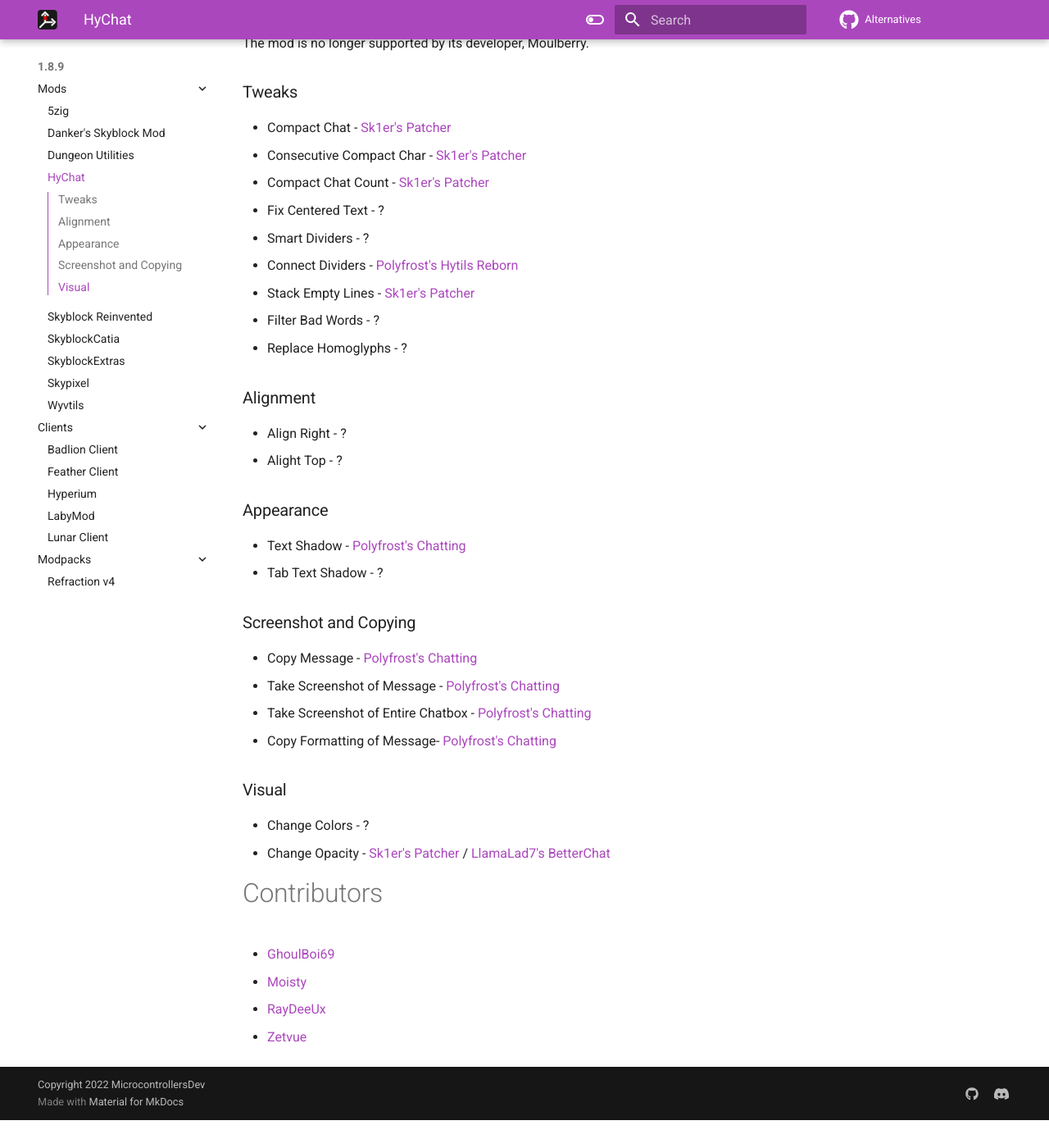
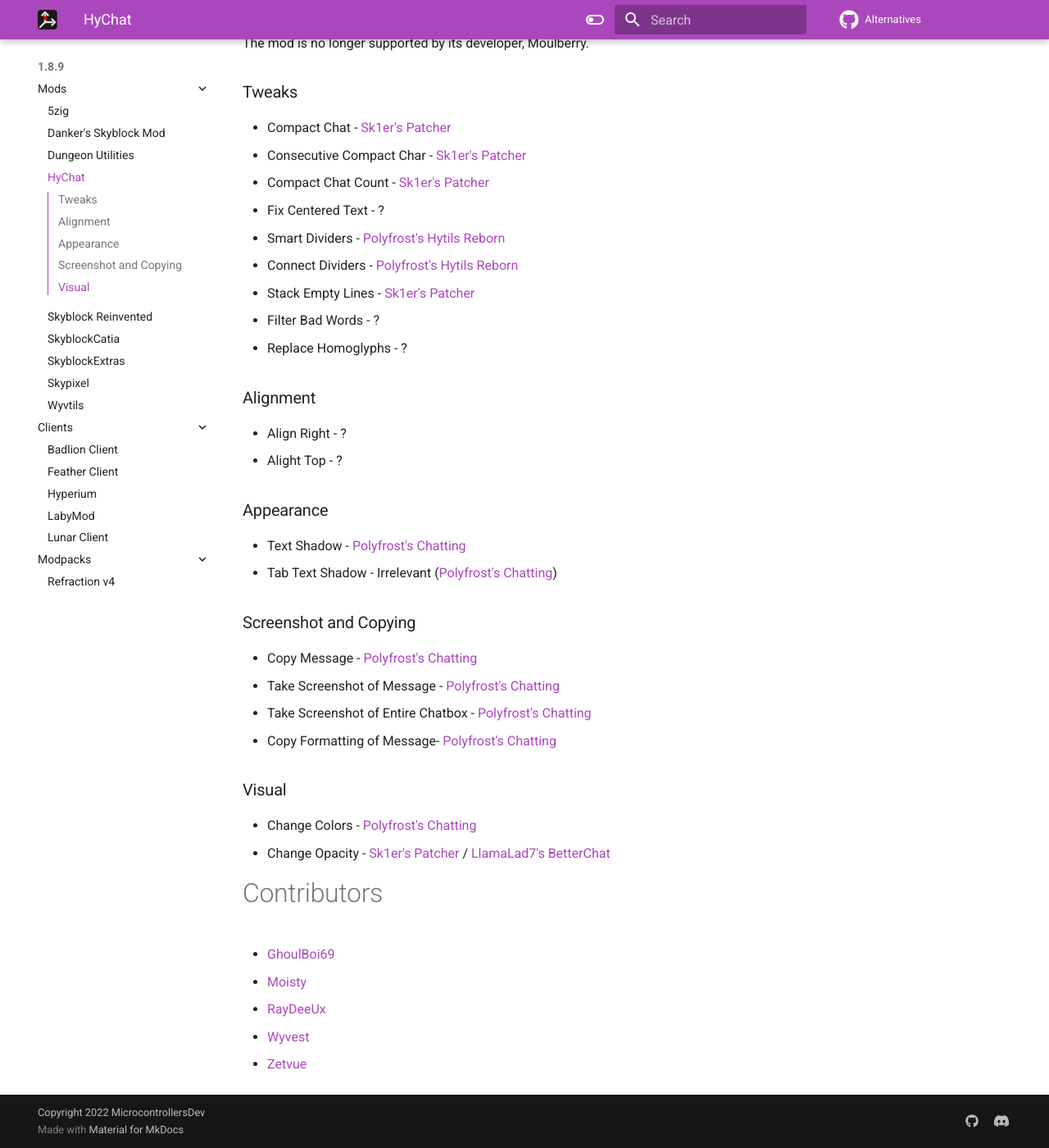
Before and after one commit to MicrocontrollersDev/Alternatives, an MkDocs documentation site: the page built from docs/1.8.9/hychat.md, in a window 1280 px wide and 1400 px high, scrolled down 188 px. Shown: the whole window at 82% size. Built offline with MkDocs 1.6.1 and Material for MkDocs 9.7.7, drawn with Linux system fonts in a browser that asks for light colours; comment, search, counter and statistics services are not loaded; before the commit the page ends 1554 px from its top, so only the background shows below that.

Commit message:
Update hychat.md

```diff
--- a/docs/1.8.9/hychat.md
+++ b/docs/1.8.9/hychat.md
@@ -7,7 +7,7 @@
 * Consecutive Compact Char - [Sk1er's Patcher](https://sk1er.club/mods/patcher)
 * Compact Chat Count - [Sk1er's Patcher](https://sk1er.club/mods/patcher)
 * Fix Centered Text - ?
-* Smart Dividers - ?
+* Smart Dividers - [Polyfrost's Hytils Reborn](https://github.com/Polyfrost/Hytils-Reborn/releases/latest)
 * Connect Dividers - [Polyfrost's Hytils Reborn](https://github.com/Polyfrost/Hytils-Reborn/releases/latest)
 * Stack Empty Lines - [Sk1er's Patcher](https://sk1er.club/mods/patcher)
 * Filter Bad Words - ?
@@ -21,7 +21,7 @@
 ### Appearance
 
 * Text Shadow - [Polyfrost's Chatting](https://github.com/Polyfrost/Chatting/releases/latest)
-* Tab Text Shadow - ?
+* Tab Text Shadow - Irrelevant ([Polyfrost's Chatting](https://github.com/Polyfrost/Chatting/releases/latest))
 
 ### Screenshot and Copying
 
@@ -32,7 +32,7 @@
 
 ### Visual
 
-* Change Colors - ?
+* Change Colors - [Polyfrost's Chatting](https://github.com/Polyfrost/Chatting/releases/latest)
 * Change Opacity - [Sk1er's Patcher](https://sk1er.club/mods/patcher) / [LlamaLad7's BetterChat](https://www.curseforge.com/minecraft/mc-mods/better-chat/files/all?filter-game-version=2020709689%3A5806)
 
 # Contributors
@@ -40,4 +40,5 @@
 * [GhoulBoi69](https://github.com/GhoulBoii)
 * [Moisty](https://github.com/Mqisty)
 * [RayDeeUx](https://github.com/RayDeeUx)
+* [Wyvest](https://github.com/Wyvest)
 * [Zetvue](https://zetvue.carrd.co)
```
